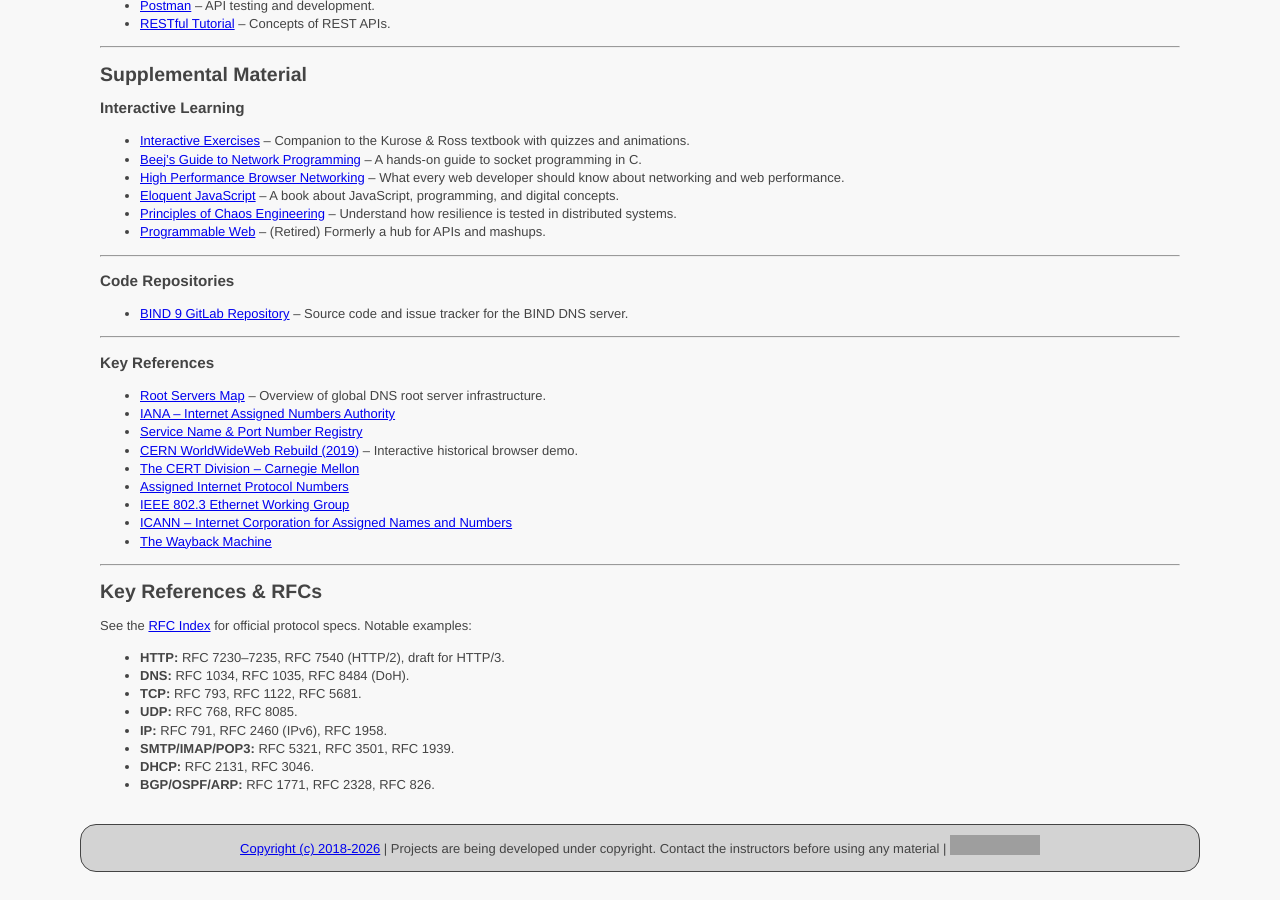
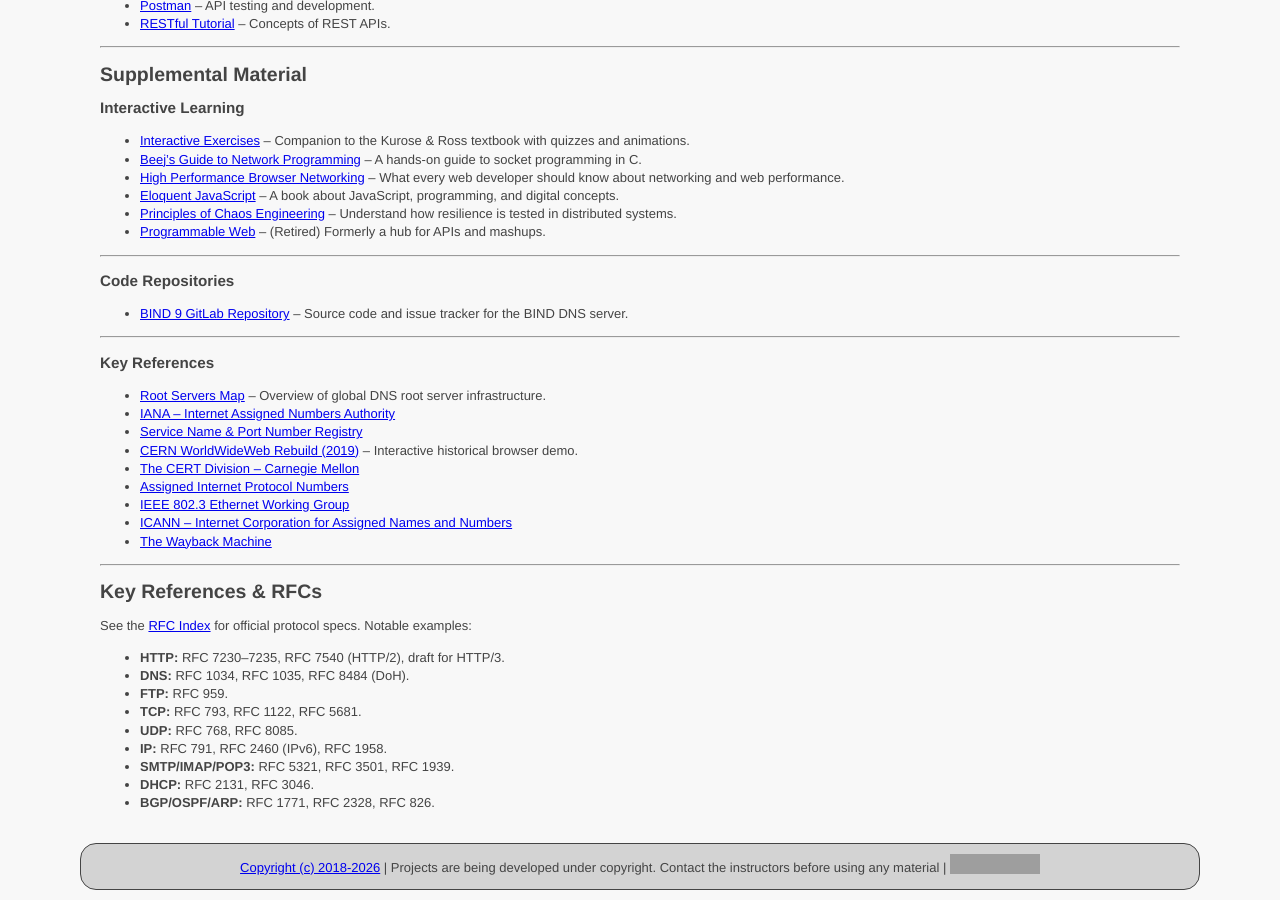
Before and after one commit to ycpcs/cs330-fall2026, a Jekyll site: the page built from resources/index.md, in a window 1280 px wide and 900 px high, scrolled down 1568 px. Built offline with Jekyll 4.4.1, drawn with Linux system fonts in a browser that asks for light colours; grey boxes are pictures that could not be loaded.

Commit message:
add ftp rfc

```diff
--- a/resources/index.md
+++ b/resources/index.md
@@ -145,6 +145,7 @@ See the [RFC Index](https://datatracker.ietf.org/doc/) for official protocol spe
 
 - **HTTP:** RFC 7230–7235, RFC 7540 (HTTP/2), draft for HTTP/3.
 - **DNS:** RFC 1034, RFC 1035, RFC 8484 (DoH).
+- **FTP:** RFC 959.
 - **TCP:** RFC 793, RFC 1122, RFC 5681.
 - **UDP:** RFC 768, RFC 8085.
 - **IP:** RFC 791, RFC 2460 (IPv6), RFC 1958.
```
